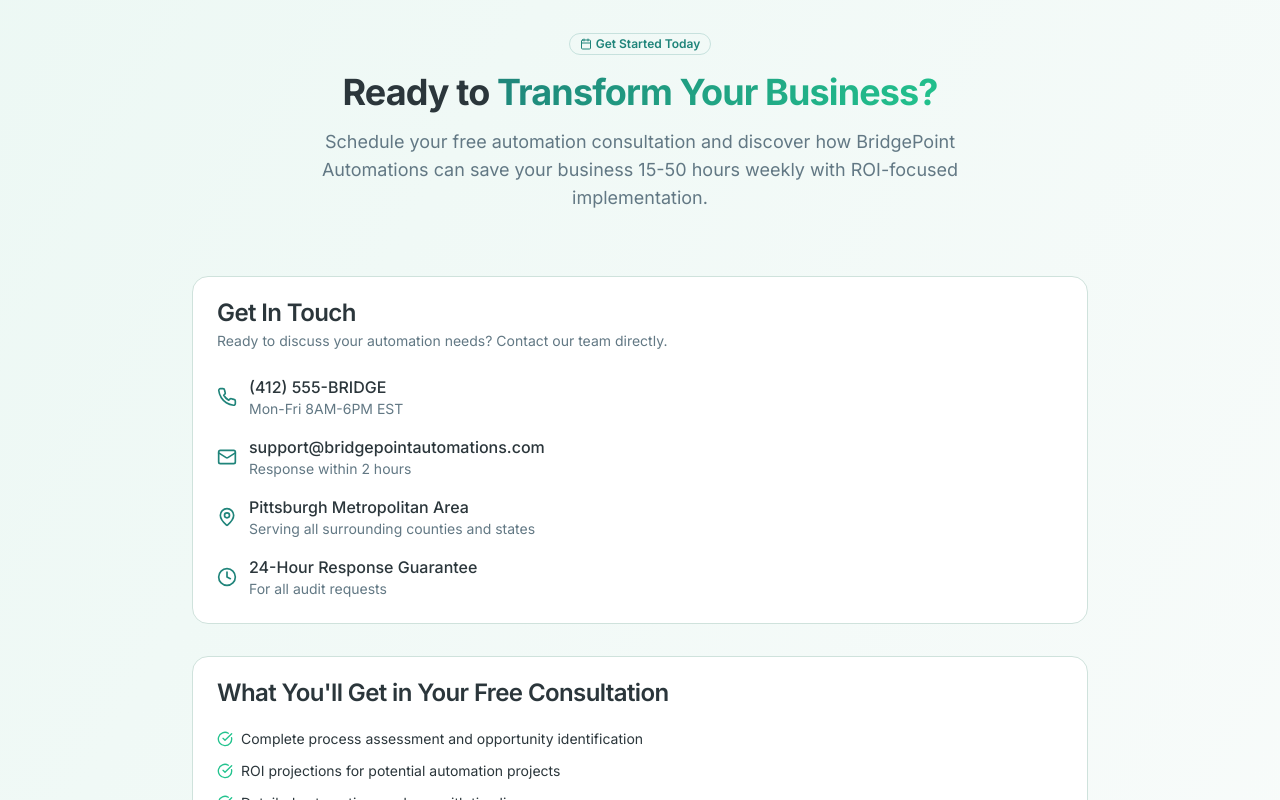
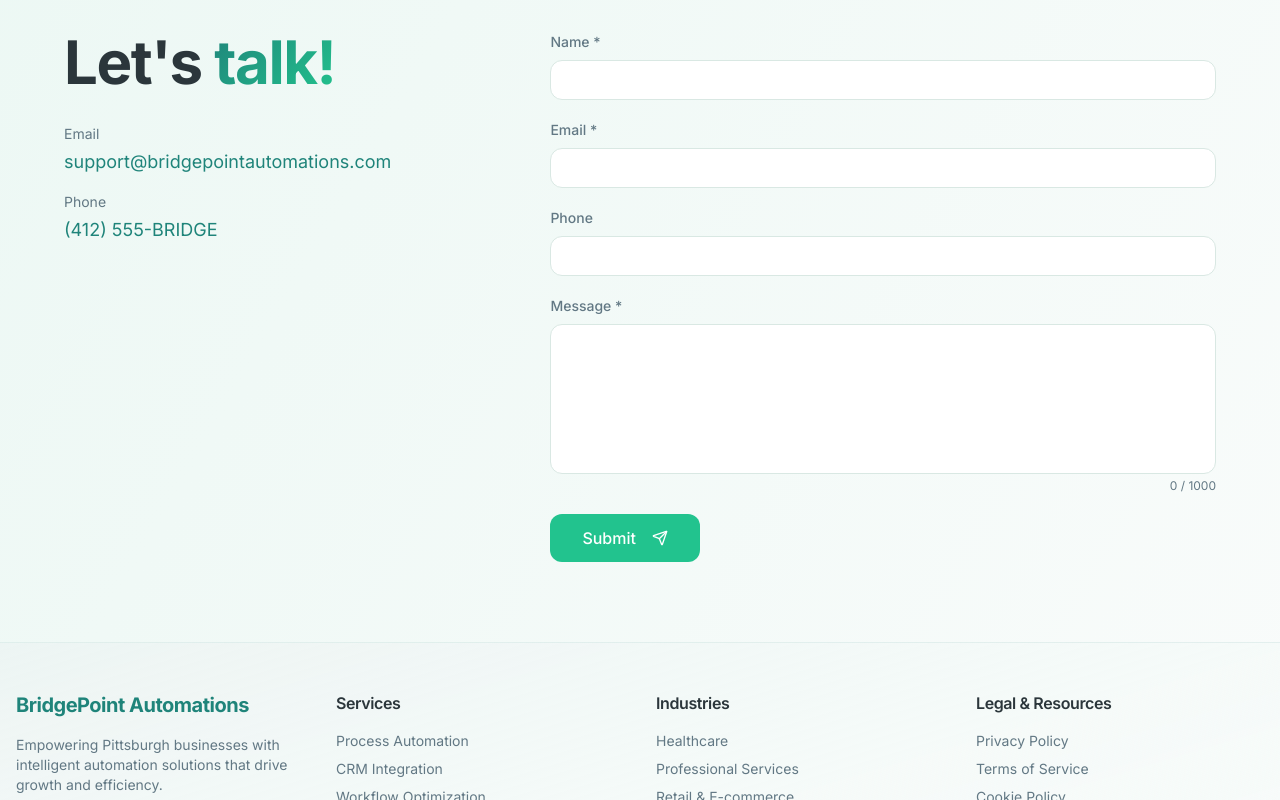
Before and after one commit to BridgePointAutomations/bridgepoint-automations, a React (Vite) app: page / in a window 1280 px wide. Shown: the part 10600-11400 px from the top of the page. Built offline with nearby package versions, Linux system fonts and the light colour scheme.

Commit message:
Refactor: Simplify Contact Section

```diff
--- a/src/components/ContactSection.tsx
+++ b/src/components/ContactSection.tsx
@@ -1,42 +1,64 @@
 import { Button } from "@/components/ui/button";
-import { Card, CardContent, CardDescription, CardHeader, CardTitle } from "@/components/ui/card";
-import { Badge } from "@/components/ui/badge";
 import { Input } from "@/components/ui/input";
 import { Textarea } from "@/components/ui/textarea";
 import { Label } from "@/components/ui/label";
-import {
-  Phone,
-  Mail,
-  MapPin,
-  Clock,
-  ArrowRight,
-  CheckCircle,
-  Calendar,
-  TrendingUp,
-  Send
-} from "lucide-react";
+import { Send } from "lucide-react";
 import { useState } from "react";
 import { useForm } from "react-hook-form";
+import { zodResolver } from "@hookform/resolvers/zod";
+import { z } from "zod";
 import { toast } from "@/hooks/use-toast";
 import { clientSecurity } from "@/lib/security";
-import { Link } from "react-router-dom";
 
-interface QuickContactForm {
-  name: string;
-  email: string;
-  company: string;
-  message: string;
-  honeypot?: string;
-}
+const contactSchema = z.object({
+  name: z.string()
+    .trim()
+    .min(2, "Name must be at least 2 characters")
+    .max(100, "Name is too long"),
+  email: z.string()
+    .trim()
+    .email("Please enter a valid email address")
+    .max(255, "Email is too long"),
+  phone: z.string()
+    .trim()
+    .max(20, "Phone number is too long")
+    .optional()
+    .or(z.literal("")),
+  message: z.string()
+    .trim()
+    .min(10, "Message must be at least 10 characters")
+    .max(1000, "Message is too long"),
+  honeypot: z.string().optional()
+});
+
+type ContactFormData = z.infer<typeof contactSchema>;
 
 const ContactSection = () => {
   const [isSubmitting, setIsSubmitting] = useState(false);
-  const { register, handleSubmit, reset, formState: { errors } } = useForm<QuickContactForm>();
+  const { register, handleSubmit, reset, watch, formState: { errors } } = useForm<ContactFormData>({
+    resolver: zodResolver(contactSchema),
+    defaultValues: {
+      name: "",
+      email: "",
+      phone: "",
+      message: "",
+      honeypot: ""
+    }
+  });
 
-  const onSubmit = async (data: QuickContactForm) => {
+  const messageLength = watch("message")?.length || 0;
+
+  const onSubmit = async (data: ContactFormData) => {
     // Security checks
     if (!clientSecurity.validateHoneypot(data.honeypot || "")) return;
-    if (!clientSecurity.checkRateLimit("quick_contact", 3)) return;
+    if (!clientSecurity.checkRateLimit("quick_contact", 3)) {
+      toast({
+        title: "Too Many Requests",
+        description: "Please wait a moment before submitting again.",
+        variant: "destructive",
+      });
+      return;
+    }
     if (!clientSecurity.validateEmail(data.email)) {
       toast({
         title: "Invalid Email",
@@ -53,9 +75,9 @@ const ContactSection = () => {
       const sanitizedData = {
         name: clientSecurity.sanitizeInput(data.name),
         email: clientSecurity.sanitizeInput(data.email),
-        company: clientSecurity.sanitizeInput(data.company),
+        phone: clientSecurity.sanitizeInput(data.phone || ""),
         message: clientSecurity.sanitizeInput(data.message),
-        form_type: "quick_contact",
+        form_type: "contact",
         timestamp: new Date().toISOString(),
         source: window.location.href
       };
@@ -63,7 +85,7 @@ const ContactSection = () => {
       // Replace with your Zapier webhook URL
       const webhookUrl = "YOUR_ZAPIER_WEBHOOK_URL_HERE";
 
-      const response = await fetch(webhookUrl, {
+      await fetch(webhookUrl, {
         method: "POST",
         headers: {
           "Content-Type": "application/json",
@@ -74,15 +96,15 @@ const ContactSection = () => {
 
       toast({
         title: "Message Sent!",
-        description: "Thank you for your interest. We'll be in touch within 24 hours.",
+        description: "Thank you for reaching out. We'll respond within 24 hours.",
       });
 
       reset();
     } catch (error) {
-      console.error("Error submitting quick contact form:", error);
+      console.error("Error submitting contact form:", error);
       toast({
         title: "Submission Error",
-        description: "There was an issue sending your message. Please try again or contact us directly.",
+        description: "There was an issue sending your message. Please try again or email us directly.",
         variant: "destructive",
       });
     } finally {
@@ -93,108 +115,137 @@ const ContactSection = () => {
   return (
     <section id="contact" className="py-20 bg-gradient-accent">
       <div className="container mx-auto px-4">
+        <div className="max-w-6xl mx-auto">
+          <div className="grid grid-cols-1 lg:grid-cols-5 gap-12 lg:gap-16 items-start">
 
-        {/* Section Header */}
-        <div className="text-center mb-16 space-y-4">
-          <Badge variant="outline" className="text-primary border-primary/20">
-            <Calendar className="w-3 h-3 mr-1" />
-            Get Started Today
-          </Badge>
-          <h2 className="text-3xl lg:text-4xl font-bold">
-            Ready to <span className="text-gradient">Transform Your Business?</span>
-          </h2>
-          <p className="text-lg text-muted-foreground max-w-2xl mx-auto">
-            Schedule your free automation consultation and discover how BridgePoint Automations can save your business 15-50 hours weekly with ROI-focused implementation.
-          </p>
-        </div>
+            {/* Left Column - Heading & Contact Info */}
+            <div className="lg:col-span-2">
+              <h2 className="text-5xl lg:text-6xl font-bold mb-8 leading-tight">
+                Let's <span className="text-gradient">talk!</span>
+              </h2>
 
-        <div className="max-w-4xl mx-auto">
-          <div className="space-y-8">
+              <div className="space-y-4">
+                <div>
+                  <div className="text-sm text-muted-foreground mb-1">Email</div>
+                  <a
+                    href="mailto:support@bridgepointautomations.com"
+                    className="text-lg text-primary hover:text-primary/80 transition-colors"
+                  >
+                    support@bridgepointautomations.com
+                  </a>
+                </div>
 
-            {/* Contact Info */}
-            <Card className="shadow-soft">
-              <CardHeader>
-                <CardTitle>Get In Touch</CardTitle>
-                <CardDescription>Ready to discuss your automation needs? Contact our team directly.</CardDescription>
-              </CardHeader>
-              <CardContent className="space-y-4">
-                <div className="flex items-center space-x-3">
-                  <Phone className="w-5 h-5 text-primary" />
-                  <div>
-                    <div className="font-medium">(412) 555-BRIDGE</div>
-                    <div className="text-sm text-muted-foreground">Mon-Fri 8AM-6PM EST</div>
+                <div>
+                  <div className="text-sm text-muted-foreground mb-1">Phone</div>
+                  <a
+                    href="tel:+14125552743"
+                    className="text-lg text-primary hover:text-primary/80 transition-colors"
+                  >
+                    (412) 555-BRIDGE
+                  </a>
+                </div>
+              </div>
+            </div>
+
+            {/* Right Column - Simple Form */}
+            <div className="lg:col-span-3">
+              <form onSubmit={handleSubmit(onSubmit)} className="space-y-5">
+
+                {/* Name Field */}
+                <div>
+                  <Label htmlFor="name" className="text-sm text-muted-foreground mb-2 block">
+                    Name *
+                  </Label>
+                  <Input
+                    id="name"
+                    {...register("name")}
+                    className="bg-white border-input focus:ring-2 focus:ring-ring focus:border-transparent"
+                    disabled={isSubmitting}
+                  />
+                  {errors.name && (
+                    <p className="text-sm text-destructive mt-1">{errors.name.message}</p>
+                  )}
+                </div>
+
+                {/* Email Field */}
+                <div>
+                  <Label htmlFor="email" className="text-sm text-muted-foreground mb-2 block">
+                    Email *
+                  </Label>
+                  <Input
+                    id="email"
+                    type="email"
+                    {...register("email")}
+                    className="bg-white border-input focus:ring-2 focus:ring-ring focus:border-transparent"
+                    disabled={isSubmitting}
+                  />
+                  {errors.email && (
+                    <p className="text-sm text-destructive mt-1">{errors.email.message}</p>
+                  )}
+                </div>
+
+                {/* Phone Field */}
+                <div>
+                  <Label htmlFor="phone" className="text-sm text-muted-foreground mb-2 block">
+                    Phone
+                  </Label>
+                  <Input
+                    id="phone"
+                    type="tel"
+                    {...register("phone")}
+                    className="bg-white border-input focus:ring-2 focus:ring-ring focus:border-transparent"
+                    disabled={isSubmitting}
+                  />
+                  {errors.phone && (
+                    <p className="text-sm text-destructive mt-1">{errors.phone.message}</p>
+                  )}
+                </div>
+
+                {/* Message Field */}
+                <div>
+                  <Label htmlFor="message" className="text-sm text-muted-foreground mb-2 block">
+                    Message *
+                  </Label>
+                  <Textarea
+                    id="message"
+                    {...register("message")}
+                    className="bg-white border-input focus:ring-2 focus:ring-ring focus:border-transparent min-h-[150px] resize-none"
+                    disabled={isSubmitting}
+                  />
+                  <div className="flex justify-between items-center mt-1">
+                    <div>
+                      {errors.message && (
+                        <p className="text-sm text-destructive">{errors.message.message}</p>
+                      )}
+                    </div>
+                    <p className="text-xs text-muted-foreground">
+                      {messageLength} / 1000
+                    </p>
                   </div>
                 </div>
 
-                <div className="flex items-center space-x-3">
-                  <Mail className="w-5 h-5 text-primary" />
-                  <div>
-                    <div className="font-medium">support@bridgepointautomations.com</div>
-                    <div className="text-sm text-muted-foreground">Response within 2 hours</div>
-                  </div>
-                </div>
+                {/* Honeypot Field (Hidden) */}
+                <input
+                  type="text"
+                  {...register("honeypot")}
+                  style={{ display: "none" }}
+                  tabIndex={-1}
+                  autoComplete="off"
+                />
 
-                <div className="flex items-center space-x-3">
-                  <MapPin className="w-5 h-5 text-primary" />
-                  <div>
-                    <div className="font-medium">Pittsburgh Metropolitan Area</div>
-                    <div className="text-sm text-muted-foreground">Serving all surrounding counties and states</div>
-                  </div>
-                </div>
-
-                <div className="flex items-center space-x-3">
-                  <Clock className="w-5 h-5 text-primary" />
-                  <div>
-                    <div className="font-medium">24-Hour Response Guarantee</div>
-                    <div className="text-sm text-muted-foreground">For all audit requests</div>
-                  </div>
-                </div>
-              </CardContent>
-            </Card>
-
-            {/* Audit Benefits */}
-            <Card className="shadow-soft">
-              <CardHeader>
-                <CardTitle>What You'll Get in Your Free Consultation</CardTitle>
-              </CardHeader>
-              <CardContent className="space-y-3">
-                {[
-                  "Complete process assessment and opportunity identification",
-                  "ROI projections for potential automation projects",
-                  "Detailed automation roadmap with timeline",
-                  "Platform recommendations tailored to your business",
-                  "No-obligation consultation with senior consultant"
-                ].map((benefit, index) => (
-                  <div key={index} className="flex items-start space-x-2">
-                    <CheckCircle className="w-4 h-4 text-success mt-0.5 flex-shrink-0" />
-                    <span className="text-sm">{benefit}</span>
-                  </div>
-                ))}
-              </CardContent>
-            </Card>
-
-            {/* CTA Button */}
-            <div className="text-center pt-4">
-              <Button
-                size="lg"
-                variant="hero"
-                onClick={() => window.location.href = '/booking'}
-                className="w-full sm:w-auto"
-              >
-                Schedule Your Free Consultation
-                <ArrowRight className="ml-2 h-5 w-5" />
-              </Button>
-              <p className="text-xs text-muted-foreground mt-4">
-                By scheduling a consultation, you agree to our{" "}
-                <Link to="/privacy-policy" className="underline hover:text-primary">Privacy Policy</Link> and{" "}
-                <Link to="/terms-of-service" className="underline hover:text-primary">Terms of Service</Link>.
-              </p>
+                {/* Submit Button */}
+                <Button
+                  type="submit"
+                  disabled={isSubmitting}
+                  className="bg-secondary hover:bg-secondary/90 text-secondary-foreground px-8 py-3 h-auto text-base font-medium transition-colors duration-200"
+                >
+                  {isSubmitting ? "Sending..." : "Submit"}
+                  {!isSubmitting && <Send className="ml-2 h-4 w-4" />}
+                </Button>
+              </form>
             </div>
-
           </div>
-
         </div>
-
       </div>
     </section>
   );
```
